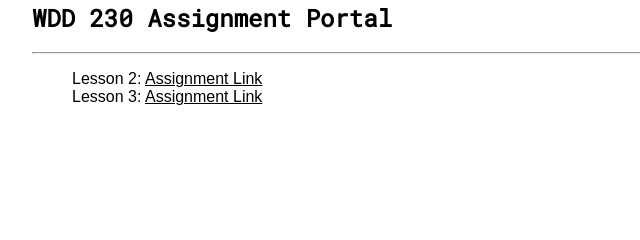
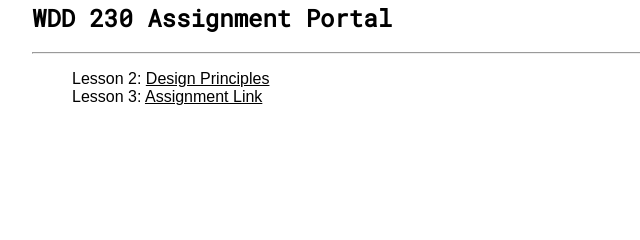
Before and after one commit to AndrewPoore/WDD230, a plain HTML site: page index.html in a window 1280 px wide. Shown: the part 159-399 px from the top of the page, 0-640 px from the left. Drawn offline with Linux system fonts and the light colour scheme.

Commit message:
design principles ref

```diff
--- a/index.html
+++ b/index.html
@@ -21,7 +21,7 @@
             <h2>WDD 230 Assignment Portal</h2>
             <hr>
             <ul>
-                <li>Lesson 2: <a href="#" target="_blank">Assignment Link</a></li>
+                <li>Lesson 2: <a href="lesson02/design-principles.html" target="_blank">Design Principles</a></li>
                 <li>Lesson 3: <a href="#" target="_blank">Assignment Link</a></li>
             </ul>
         </main>
```
